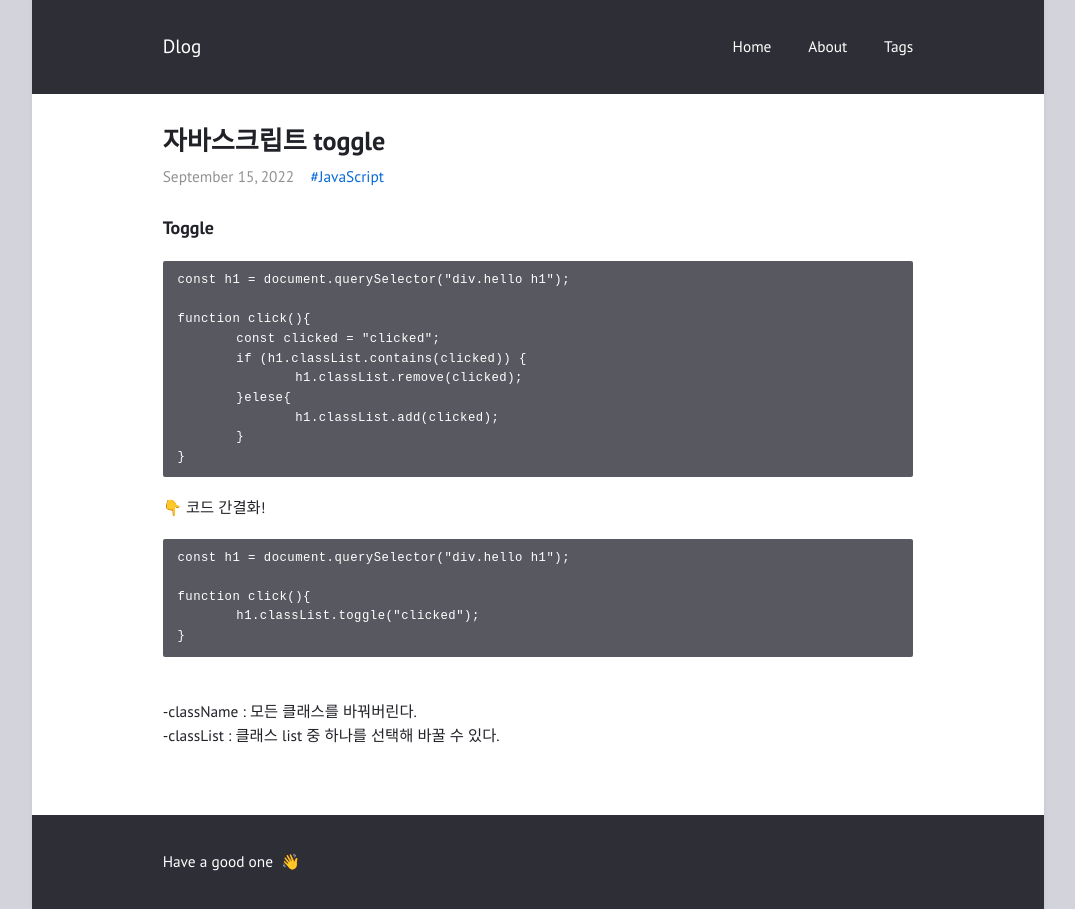
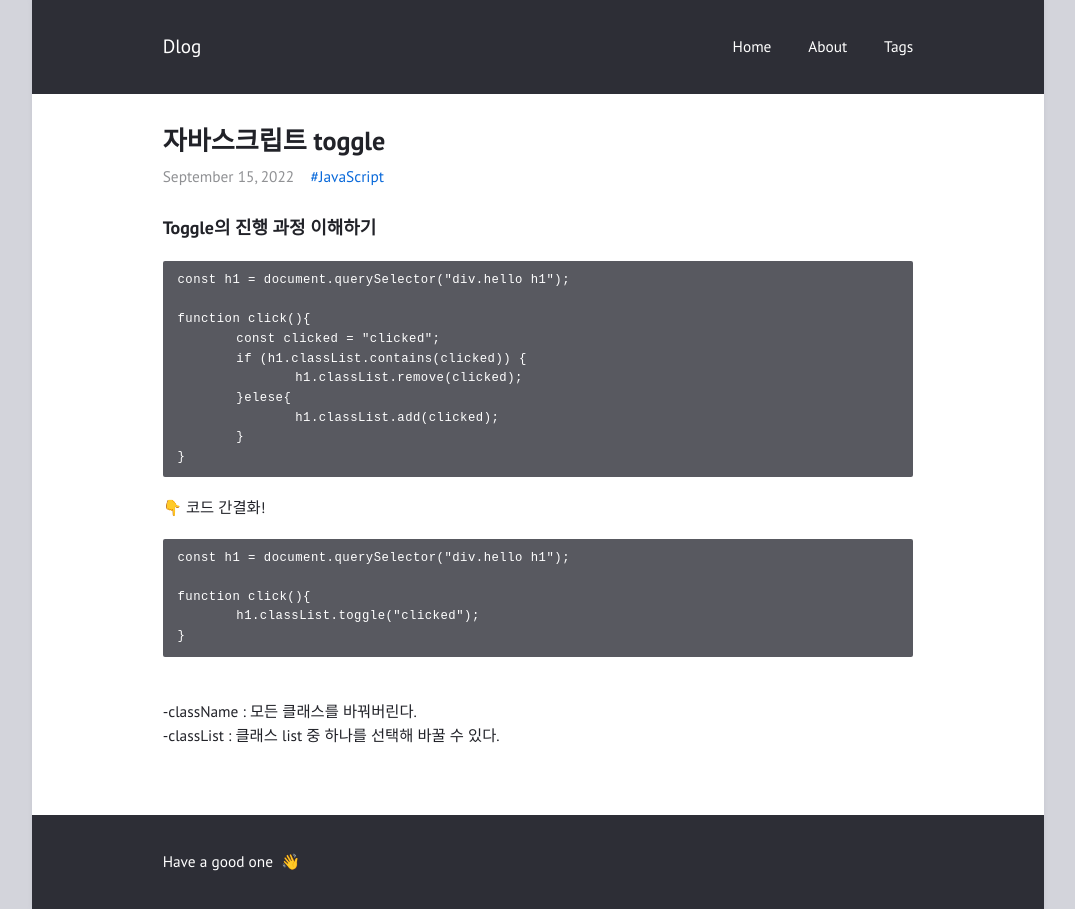
Before and after one commit to feb-dain/feb-dain.github.io, a Jekyll site: the page built from _posts/2022-09-15-js-toggle.md, in a window 1280 px wide. Shown: the whole page, without its empty margins (102-1177 px from the left). Built offline with Jekyll 4.4.1, drawn with Linux system fonts in a browser that asks for light colours; comment, search, counter and statistics services are not loaded.

Commit message:
Update 2022-09-15-js-toggle.md

````diff
--- a/_posts/2022-09-15-js-toggle.md
+++ b/_posts/2022-09-15-js-toggle.md
@@ -4,7 +4,7 @@ layout: post
 tags: JavaScript
 ---
 
-### Toggle
+### Toggle의 진행 과정 이해하기
 ```
 const h1 = document.querySelector("div.hello h1");
 
````
